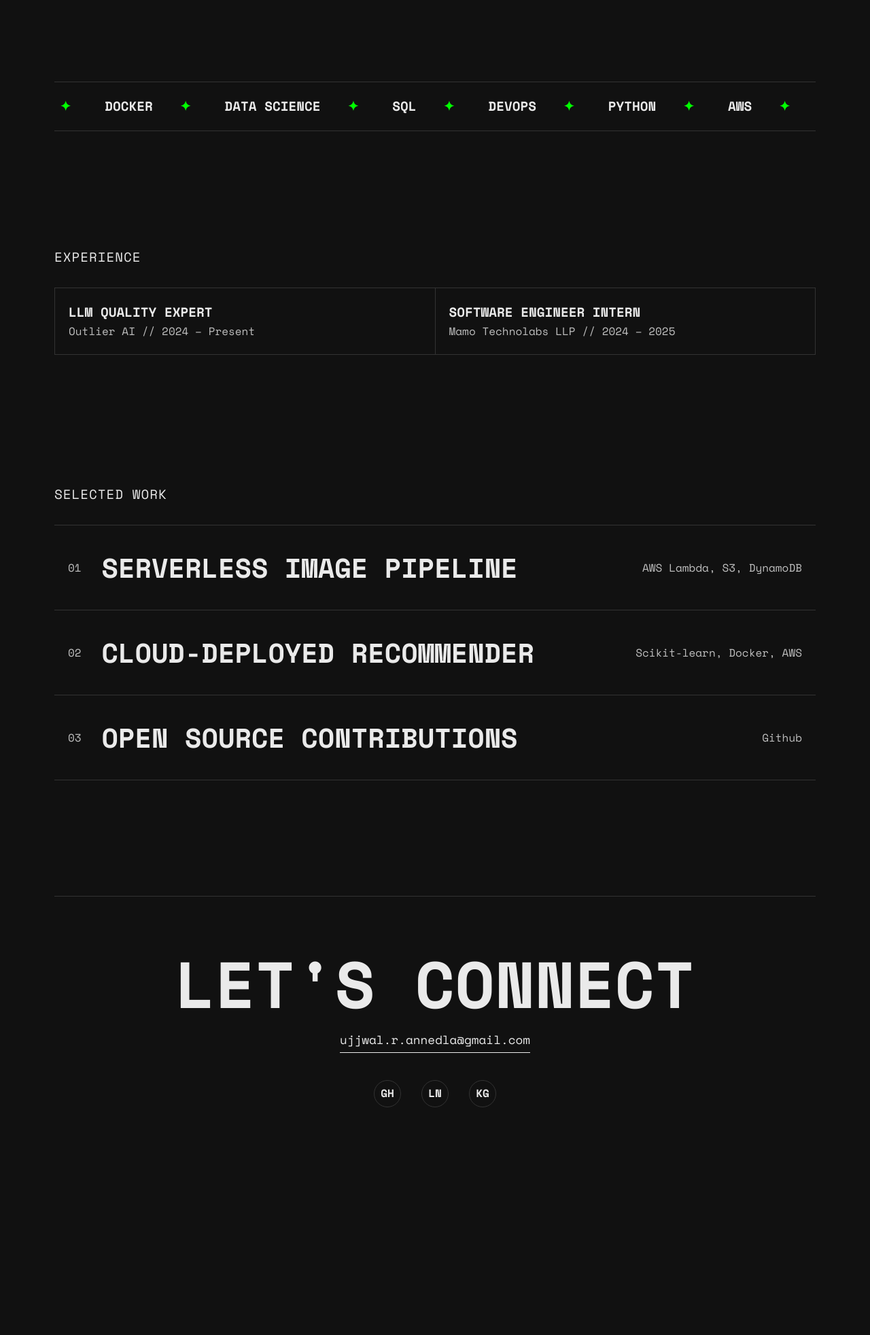
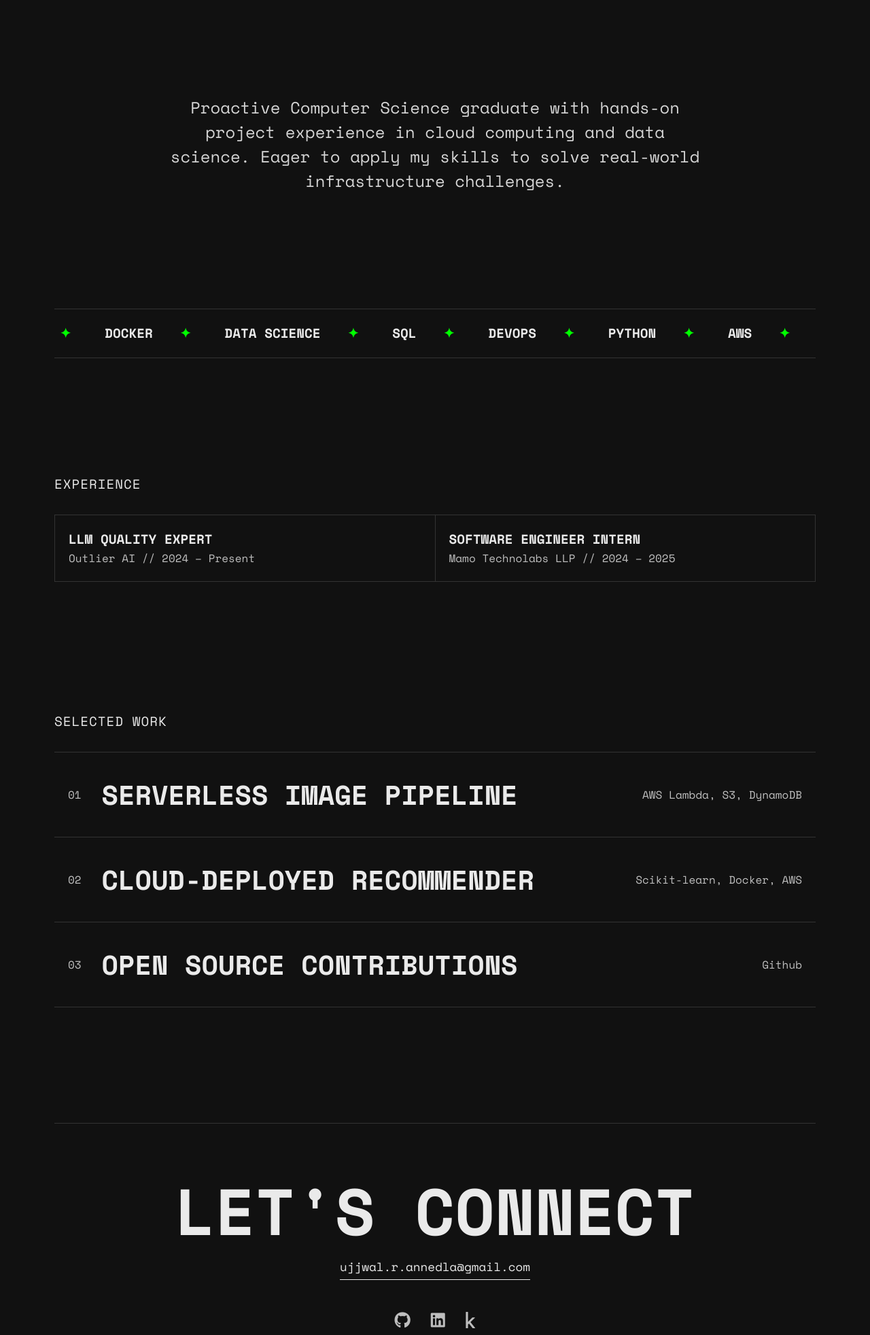
Before and after one commit to NegativeClamper/Ujjwal_portfolio, a plain HTML site: page main/index.html in a window 1280 px wide. Shown: the part 900-2864 px from the top of the page at 68% size. Before the commit the page ends 2609 px from the top, so only its background shows below. Drawn offline with nearby package versions, Linux system fonts and the light colour scheme.

Commit message:
icons added

```diff
--- a/main/index.html
+++ b/main/index.html
@@ -35,6 +35,11 @@
           <div class="glitch-img" style="background-image: url(me.jpg);"></div>
         </div>
       </div>
+    </section>
+
+    <!-- ABOUT ME -->
+    <section class="about-section scroll-reveal">
+        <p>Proactive Computer Science graduate with hands-on project experience in cloud computing and data science. Eager to apply my skills to solve real-world infrastructure challenges.</p>
     </section>
 
     <!-- SKILLS MARQUEE -->
@@ -99,9 +104,9 @@
             <h2 class="glitch" data-text="LET'S CONNECT">LET'S CONNECT</h2>
             <a href="mailto:ujjwal.r.annedla@gmail.com" class="contact-email">ujjwal.r.annedla@gmail.com</a>
             <div class="social-links">
-                <a href="https://github.com/negativeclamper" target="_blank" aria-label="GitHub">GH</a>
-                <a href="https://linkedin.com/in/ujjwalreddy3459" target="_blank" aria-label="LinkedIn">LN</a>
-                <a href="https://www.kaggle.com/ujjwalar" target="_blank" aria-label="Kaggle">KG</a>
+                <a href="https://github.com/negativeclamper" target="_blank" aria-label="GitHub"><i class="fab fa-github"></i></a>
+                <a href="https://linkedin.com/in/ujjwalreddy3459" target="_blank" aria-label="LinkedIn"><i class="fab fa-linkedin"></i></a>
+                <a href="https://www.kaggle.com/ujjwalar" target="_blank" aria-label="Kaggle"><i class="fab fa-kaggle"></i></a>
             </div>
         </div>
     </footer>
--- a/main/style.css
+++ b/main/style.css
@@ -76,6 +76,20 @@ section {
   position: relative;
   z-index: 1;
 }
+
+/* --- About Section --- */
+.about-section {
+    text-align: center;
+    margin: 0 auto 150px;
+}
+.about-section p {
+    max-width: 800px;
+    margin: 0 auto;
+    font-size: clamp(1.1rem, 2.5vw, 1.5rem);
+    line-height: 1.5;
+    opacity: 0.9;
+}
+
 
 /* --- Marquee --- */
 .marquee {
@@ -195,20 +209,15 @@ section {
     gap: 30px;
 }
 .social-links a {
-    font-size: 1rem;
-    font-weight: 700;
-    border: 1px solid var(--border-color);
-    width: 40px;
-    height: 40px;
-    border-radius: 50%;
-    display: grid;
-    place-items: center;
-    transition: background-color 0.3s, color 0.3s, border-color 0.3s;
+    font-size: 1.5rem; /* Increased size for icons */
+    color: var(--text-color);
+    opacity: 0.8;
+    transition: opacity 0.3s, color 0.3s, transform 0.3s;
 }
 .social-links a:hover {
-    background-color: var(--accent-color);
-    color: var(--bg-color);
-    border-color: var(--accent-color);
+    opacity: 1;
+    color: var(--accent-color);
+    transform: translateY(-3px);
 }
 
 /* --- Animations & Glitch --- */
```
